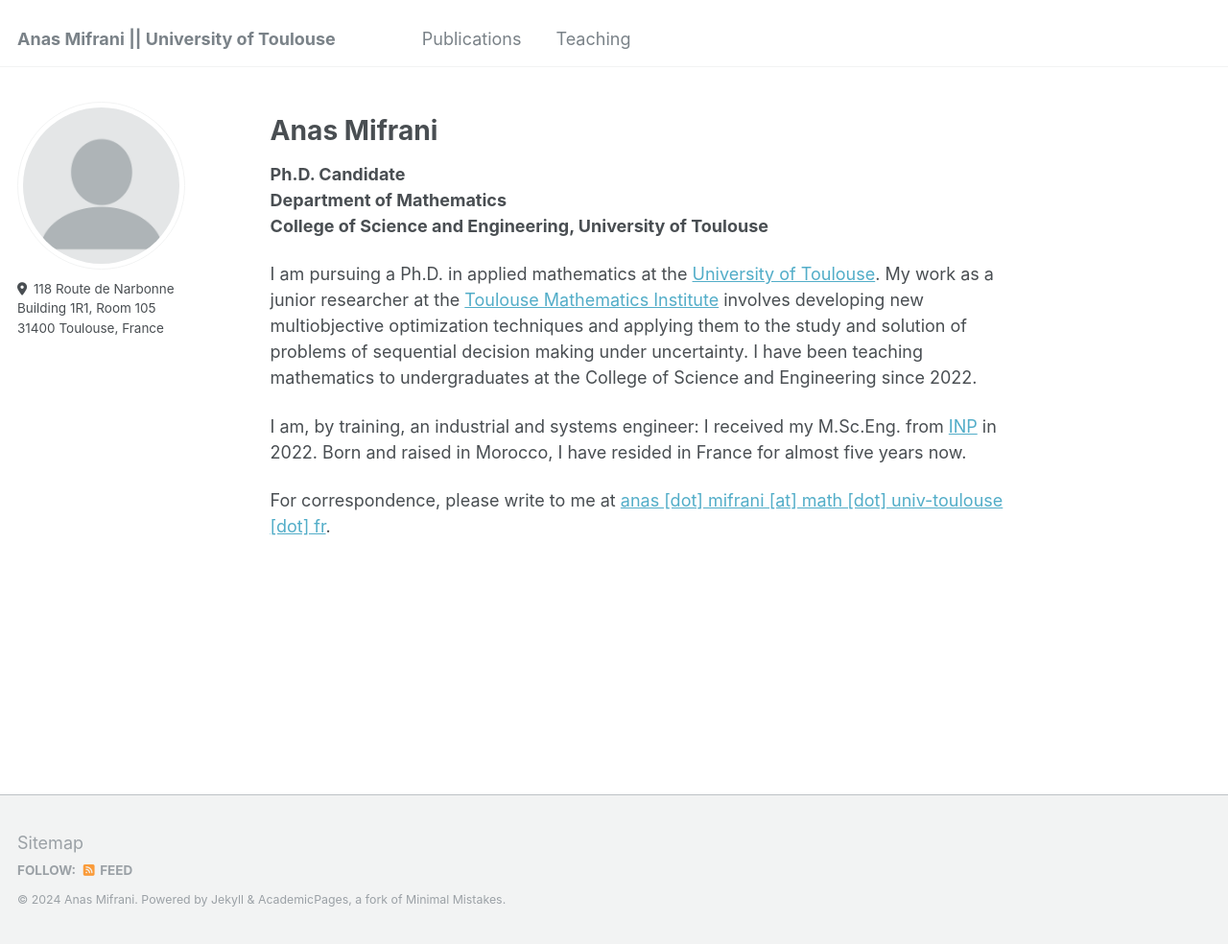
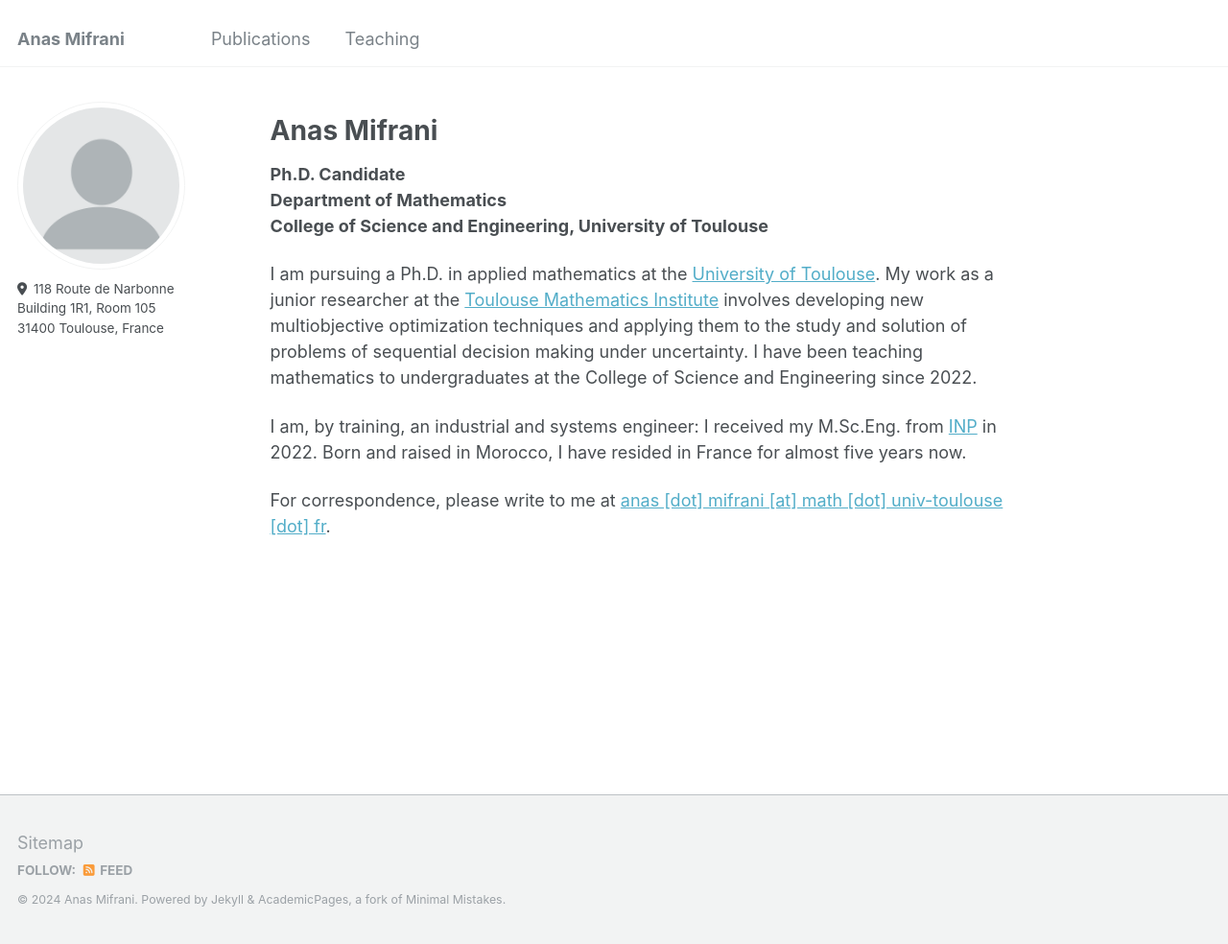
Before and after one commit to anmifrani/anmifrani.github.io, a Jekyll site: the page built from _pages/about.md, in a window 1280 px wide and 984 px high. Shown: the whole window at 96% size. Built offline with Jekyll 4.4.1, drawn with Linux system fonts in a browser that asks for light colours.

Commit message:
Update _config.yml

```diff
--- a/_config.yml
+++ b/_config.yml
@@ -8,7 +8,7 @@
 
 # Basic Site Settings
 locale                   : "en-US"
-title                    : "Anas Mifrani || University of Toulouse"
+title                    : "Anas Mifrani"
 title_separator          : "-"
 name                     : &name "Anas Mifrani"
 description              : &description "personal description"
```
